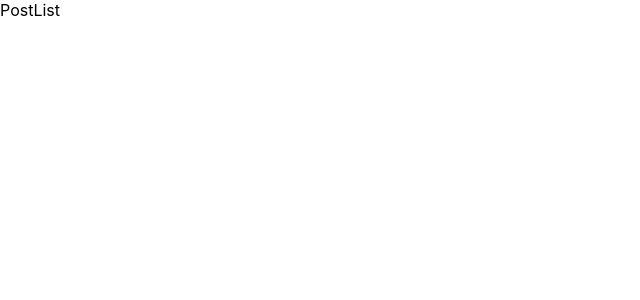
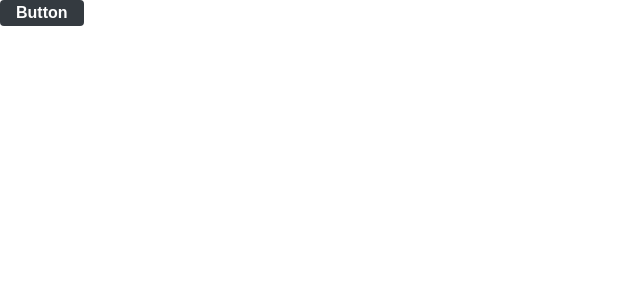
Before and after one commit to codehunter999/blog, a React (Create React App) app in the folder blog-frontend/: page / in a window 1280 px wide. Shown: the top 300 px of the page, without its empty margins (0-640 px from the left). Built offline with nearby package versions, Linux system fonts and the light colour scheme.

Commit message:
button components 생성

```diff
--- a/blog-frontend/jsconfig.json
+++ /dev/null
@@ -1,6 +0,0 @@
-//v프로젝트에서 자동 import기능이 제대로 작동할수 있게 하는 파일
-{
-    "compilerOptions": {
-        "target":"es6"
-    }
-}
--- a/blog-frontend/package.json
+++ b/blog-frontend/package.json
@@ -9,7 +9,8 @@
     "react": "^16.13.0",
     "react-dom": "^16.13.0",
     "react-router-dom": "^5.1.2",
-    "react-scripts": "3.4.0"
+    "react-scripts": "3.4.0",
+    "styled-components": "^5.0.1"
   },
   "scripts": {
     "start": "react-scripts start",
--- /dev/null
+++ b/blog-frontend/src/components/common/Button.js
@@ -0,0 +1,23 @@
+import React from 'react';
+import styled from 'styled-components';
+import palette from '../../lib/styles/palette';
+
+const StyledButton = styled.button`
+  border: none;
+  border-radius: 4px;
+  font-size: 1rem;
+  font-weight: bold;
+  padding: 0.25rem 1rem;
+  color: white;
+  outline: none;
+  cursor: pointer;
+
+  background: ${palette.gray[8]};
+  &:hover {
+    background: ${palette.gray[6]};
+  }
+`;
+
+const Button = props => <StyledButton {...props} />;
+
+export default Button;
--- /dev/null
+++ b/blog-frontend/src/lib/styles/palette.js
@@ -0,0 +1,30 @@
+//source: https://yeun.github.io/open-color
+
+const palette = {
+    gray: [
+      '#f8f9fa',
+      '#f1f3f5',
+      '#e9ecef',
+      '#dee2e6',
+      '#ced4da',
+      '#adb5bd',
+      '#868e96',
+      '#495057',
+      '#343a40',
+      '#212529',
+    ],
+    cyan: [
+      '#e3fafc',
+      '#c5f6fa',
+      '#99e9f2',
+      '#66d9e8',
+      '#3bc9db',
+      '#22b8cf',
+      '#15aabf',
+      '#1098ad',
+      '#0c8599',
+      '#0b7285',
+    ],
+  };
+
+  export default palette;
--- a/blog-frontend/src/pages/PostListPage.js
+++ b/blog-frontend/src/pages/PostListPage.js
@@ -1,7 +1,12 @@
 import React from 'react';
+import Button from '../components/common/Button';
 
 const PostListPage = () => {
-    return <div>PostList</div>;
-}
+  return (
+    <div>
+      <Button>Button</Button>
+    </div>
+  );
+};
 
 export default PostListPage;
```
Also changed, not shown: 1 other file (tests, documents, lock files or other folders).
